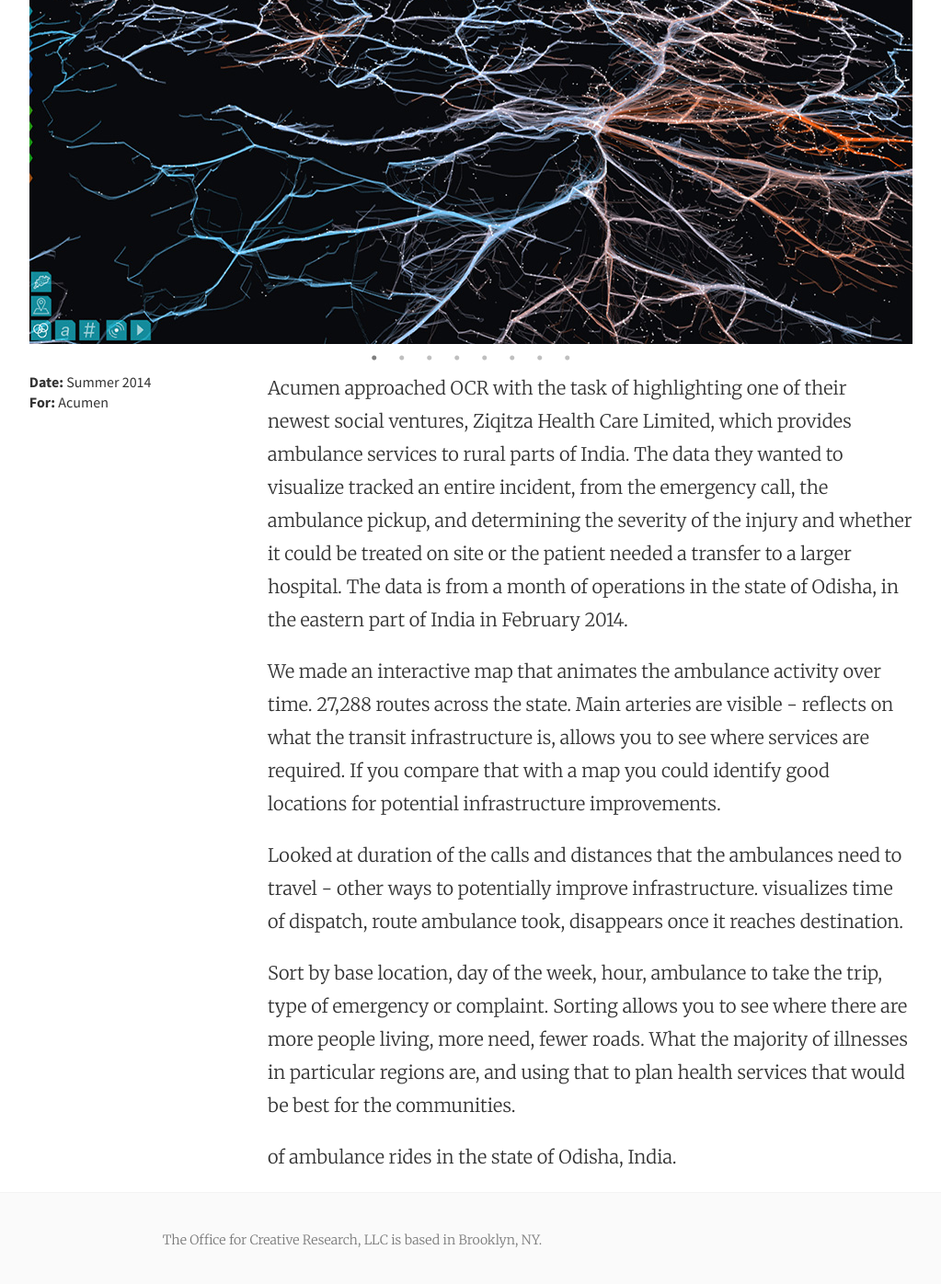
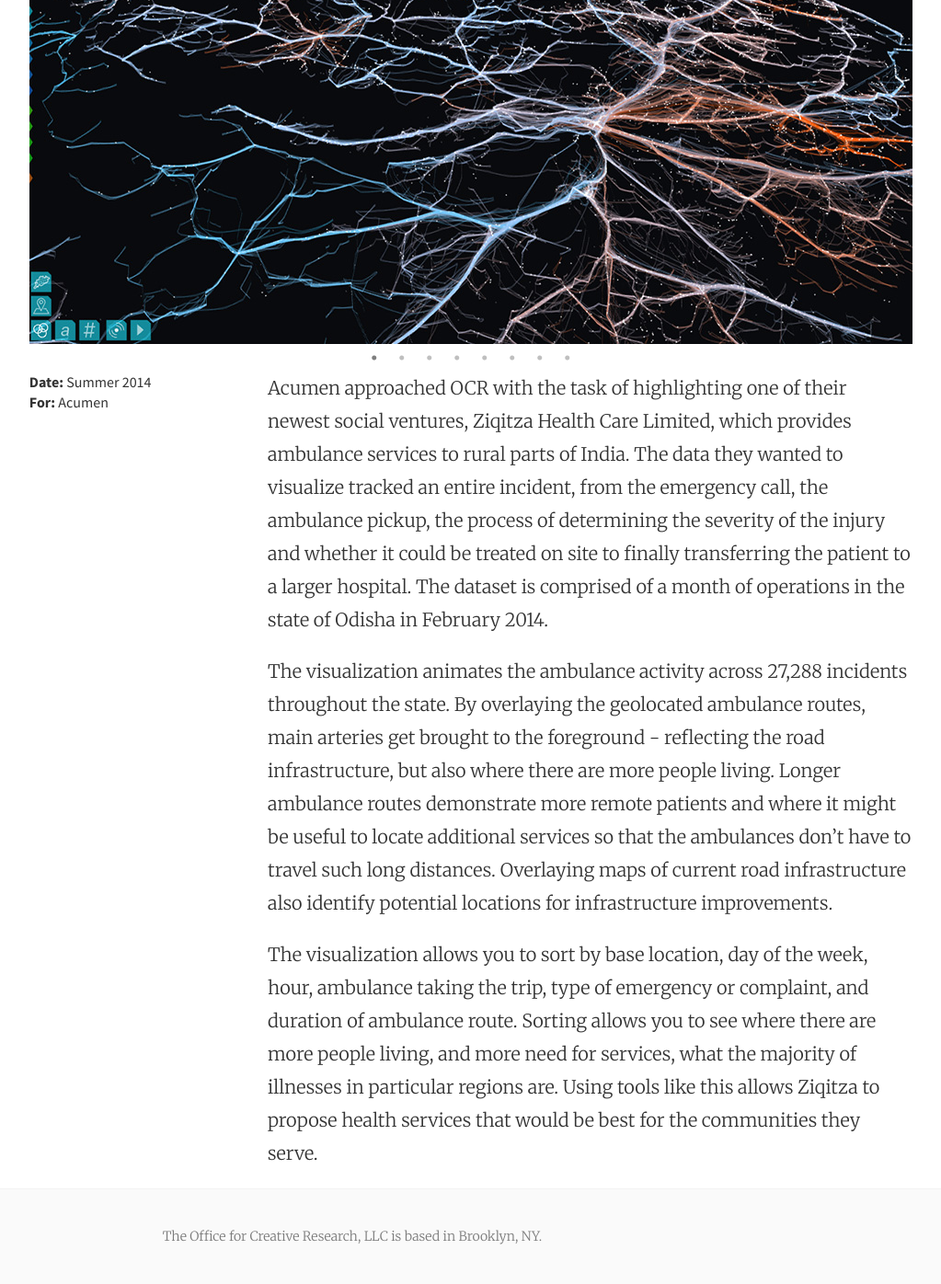
Before and after one commit to O-C-R/o-c-r.github.io, a Jekyll site: the page built from _posts/2014-08-01-ziqitza.md, in a window 1280 px wide and 1400 px high, scrolled down 552 px. Shown: the top 1396 px of the window at 92% size, without its empty margins (137-1160 px from the left). Built offline with Jekyll 4.4.1, drawn with Linux system fonts in a browser that asks for light colours; nearby versions of some CDN libraries.

Commit message:
updating ziqitza

```diff
--- a/_posts/2014-08-01-ziqitza.md
+++ b/_posts/2014-08-01-ziqitza.md
@@ -17,13 +17,8 @@ slideshow:
     - image_path: /images/ziqitza_8.jpg
 ---
 
+Acumen approached OCR with the task of highlighting one of their newest social ventures, Ziqitza Health Care Limited, which provides ambulance services to rural parts of India. The data they wanted to visualize tracked an entire incident, from the emergency call, the ambulance pickup, the process of determining the severity of the injury and whether it could be treated on site to finally transferring the patient to a larger hospital. The dataset is comprised of a month of operations in the state of Odisha in February 2014.
 
-Acumen approached OCR with the task of highlighting one of their newest social ventures, Ziqitza Health Care Limited, which provides ambulance services to rural parts of India. The data they wanted to visualize tracked an entire incident, from the emergency call, the ambulance pickup, and determining the severity of the injury and whether it could be treated on site or the patient needed a transfer to a larger hospital. The data is from a month of operations in the state of Odisha, in the eastern part of India in February 2014.
+The visualization animates the ambulance activity across 27,288 incidents throughout the state. By overlaying the geolocated ambulance routes, main arteries get brought to the foreground - reflecting the road infrastructure, but also where there are more people living. Longer ambulance routes demonstrate more remote patients and where it might be useful to locate additional services so that the ambulances don't have to travel such long distances. Overlaying maps of current road infrastructure also identify potential locations for infrastructure improvements.
 
-We made an interactive map that animates the ambulance activity over time. 27,288 routes across the state. Main arteries are visible - reflects on what the transit infrastructure is, allows you to see where services are required. If you compare that with a map you could identify good locations for potential infrastructure improvements.
-
-Looked at duration of the calls and distances that the ambulances need to travel - other ways to potentially improve infrastructure. visualizes time of dispatch, route ambulance took, disappears once it reaches destination.
-
-Sort by base location, day of the week, hour, ambulance to take the trip, type of emergency or complaint. Sorting allows you to see where there are more people living, more need, fewer roads. What the majority of illnesses in particular regions are, and using that to plan health services that would be best for the communities.
-
-of ambulance rides in the state of Odisha, India.
+The visualization allows you to sort by base location, day of the week, hour, ambulance taking the trip, type of emergency or complaint, and duration of ambulance route. Sorting allows you to see where there are more people living, and more need for services, what the majority of illnesses in particular regions are. Using tools like this allows Ziqitza to propose health services that would be best for the communities they serve.
```
